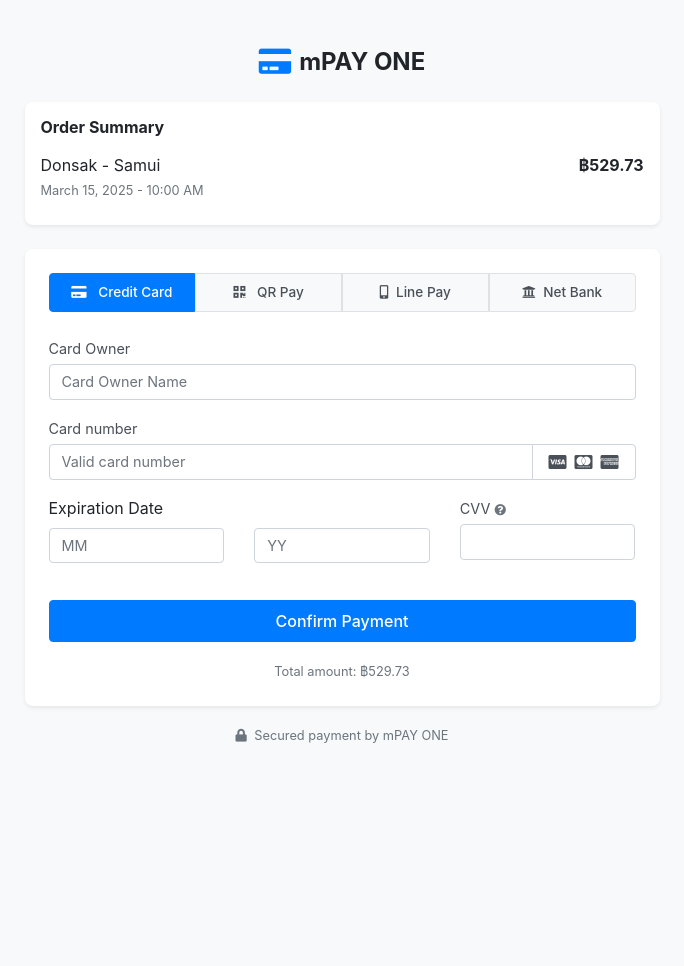
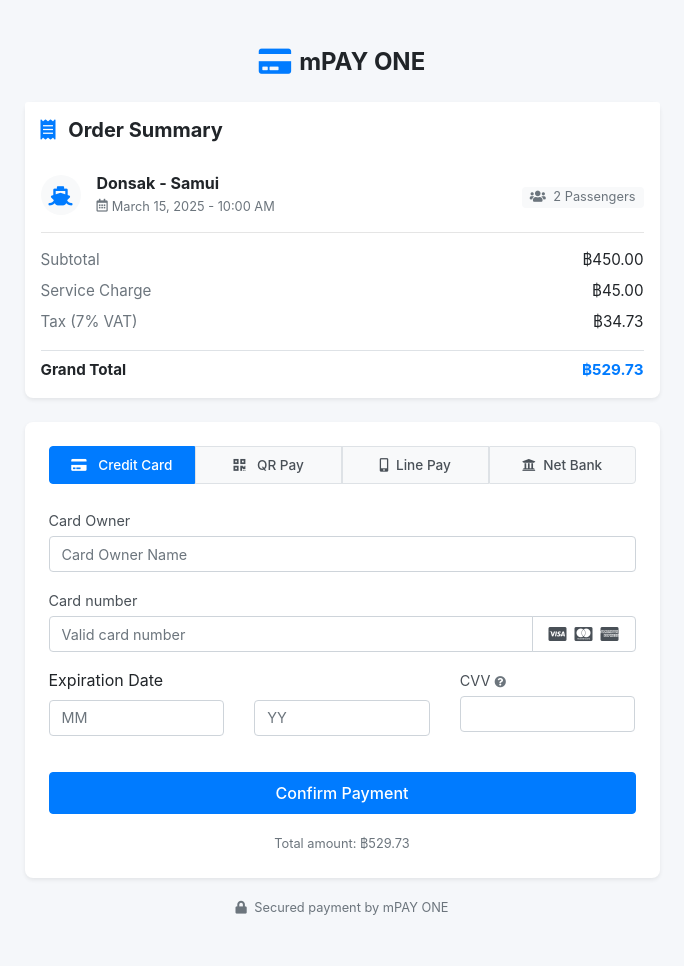
Before and after one commit to pyaephyothein/MpayAPI, a Flask app: page / in a window 1280 px wide. Shown: the whole page, without its empty margins (298-982 px from the left). Before the commit the page ends 743 px from the top, so only its background shows below. Run offline with Flask 3, Linux system fonts and the light colour scheme; some libraries are stand-ins or nearby versions.

Commit message:
add new file

```diff
--- a/app.py
+++ b/app.py
@@ -55,7 +55,8 @@
         'currency': 'THB',
         'customer_name': 'John Doe',
         'customer_email': 'john@example.com',
-        'customer_phone': '0812345678'
+        'customer_phone': '0812345678',
+        'passengers': 2
     }
 
     # Payment method options
--- a/static/css/custom.css
+++ b/static/css/custom.css
@@ -1,4 +1,32 @@
 /* Custom styles for Payment Form with Bootstrap 4 */
+
+/* Order Summary Styling */
+.card-header {
+  border-bottom: none;
+}
+
+.price-breakdown {
+  font-size: 0.95rem;
+}
+
+.badge-light {
+  background-color: #f8f9fa;
+  color: #6c757d;
+  font-weight: normal;
+  font-size: 0.8rem;
+}
+
+.rounded-circle.bg-light {
+  width: 40px;
+  height: 40px;
+  display: flex;
+  align-items: center;
+  justify-content: center;
+}
+
+.rounded-circle.bg-light i {
+  font-size: 1.2rem;
+}
 
 /* Payment Method Tabs */
 .payment-method-tabs .nav-link {
@@ -147,4 +175,22 @@
   .card-body {
     padding: 1rem;
   }
+
+  /* Responsive Order Summary */
+  .rounded-circle.bg-light {
+    width: 35px;
+    height: 35px;
+  }
+
+  .rounded-circle.bg-light i {
+    font-size: 1rem;
+  }
+
+  .price-breakdown {
+    font-size: 0.85rem;
+  }
+
+  .badge-light {
+    font-size: 0.7rem;
+  }
 }
--- a/templates/payment_form.html
+++ b/templates/payment_form.html
@@ -10,7 +10,7 @@
     <!-- Font Awesome for Icons -->
     <link rel="stylesheet" href="https://cdnjs.cloudflare.com/ajax/libs/font-awesome/5.15.1/css/all.min.css">
 </head>
-<body class="bg-light">
+<body style="background-color: #f5f7fa;">
     <div class="container py-5">
         <div class="row justify-content-center">
             <div class="col-md-7">
@@ -24,15 +24,52 @@
 
                 <!-- Order Summary -->
                 <div class="card mb-4 shadow-sm border-0">
+                    <div class="card-header bg-white p-3 border-0">
+                        <h5 class="font-weight-bold mb-0">
+                            <i class="fas fa-receipt text-primary mr-2"></i>
+                            Order Summary
+                        </h5>
+                    </div>
                     <div class="card-body p-3">
-                        <h6 class="font-weight-bold mb-3">Order Summary</h6>
-                        <div class="d-flex justify-content-between mb-2">
+                        <!-- Trip Info -->
+                        <div class="d-flex align-items-center mb-3">
+                            <div class="rounded-circle bg-light p-2 mr-3">
+                                <i class="fas fa-ship text-primary"></i>
+                            </div>
                             <div>
-                                <p class="mb-0 font-weight-medium">{{ order.route }}</p>
-                                <small class="text-muted">{{ order.date_time }}</small>
+                                <h6 class="mb-0 font-weight-bold">{{ order.route }}</h6>
+                                <div class="d-flex align-items-center text-muted small mt-1">
+                                    <i class="far fa-calendar-alt mr-1"></i>
+                                    <span>{{ order.date_time }}</span>
+                                </div>
                             </div>
-                            <div class="text-right">
-                                <span class="font-weight-bold">฿{{ "%.2f"|format(order.total) }}</span>
+                            <div class="ml-auto text-right">
+                                <span class="badge badge-light px-2 py-1">
+                                    <i class="fas fa-users mr-1"></i> {{ order.passengers }} Passengers
+                                </span>
+                            </div>
+                        </div>
+
+                        <hr class="my-3">
+
+                        <!-- Price Breakdown -->
+                        <div class="price-breakdown">
+                            <div class="d-flex justify-content-between mb-2">
+                                <span class="text-muted">Subtotal</span>
+                                <span>฿{{ "%.2f"|format(order.fare) }}</span>
+                            </div>
+                            <div class="d-flex justify-content-between mb-2">
+                                <span class="text-muted">Service Charge</span>
+                                <span>฿{{ "%.2f"|format(order.service_fee) }}</span>
+                            </div>
+                            <div class="d-flex justify-content-between mb-3">
+                                <span class="text-muted">Tax (7% VAT)</span>
+                                <span>฿{{ "%.2f"|format(order.tax) }}</span>
+                            </div>
+
+                            <div class="d-flex justify-content-between pt-2 border-top">
+                                <span class="font-weight-bold">Grand Total</span>
+                                <span class="font-weight-bold text-primary">฿{{ "%.2f"|format(order.total) }}</span>
                             </div>
                         </div>
                     </div>
```
